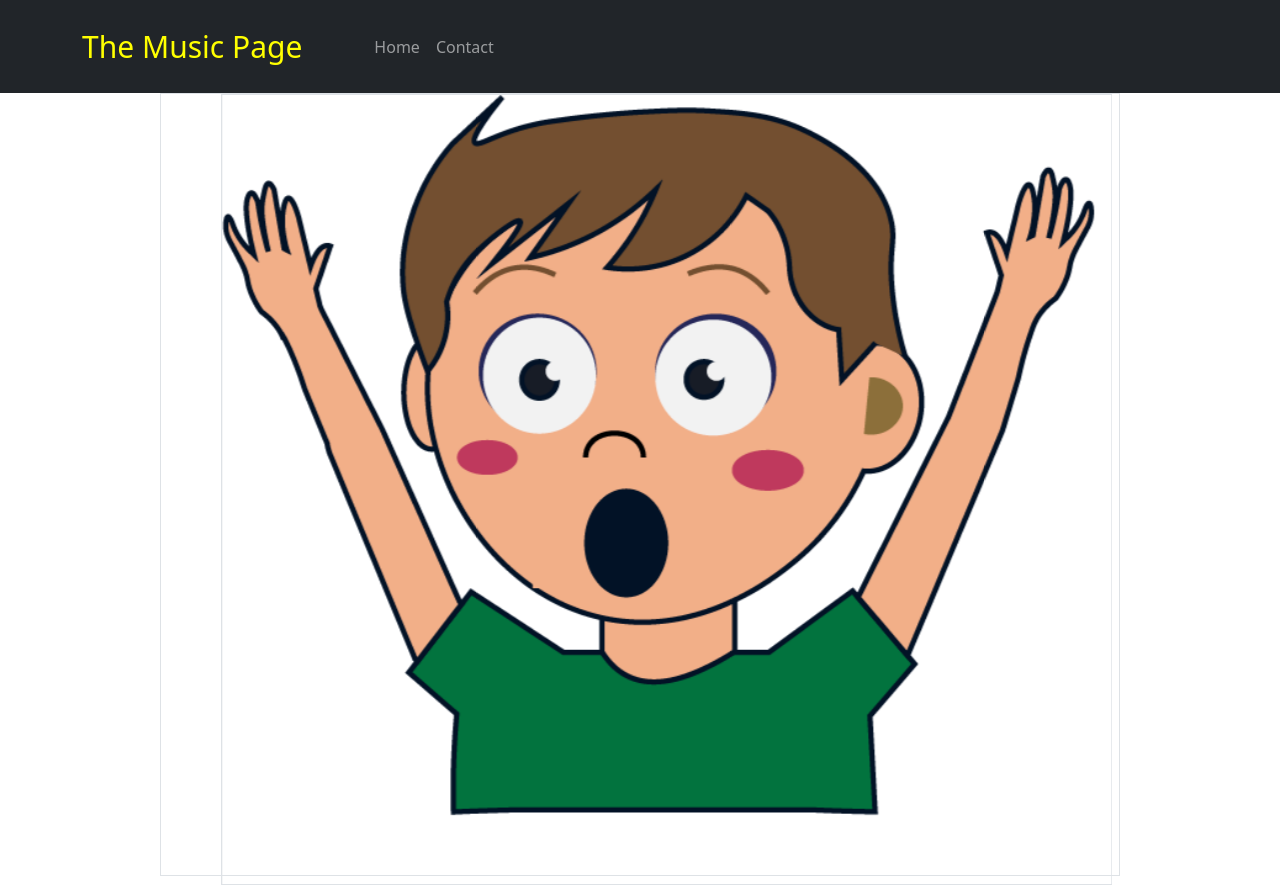
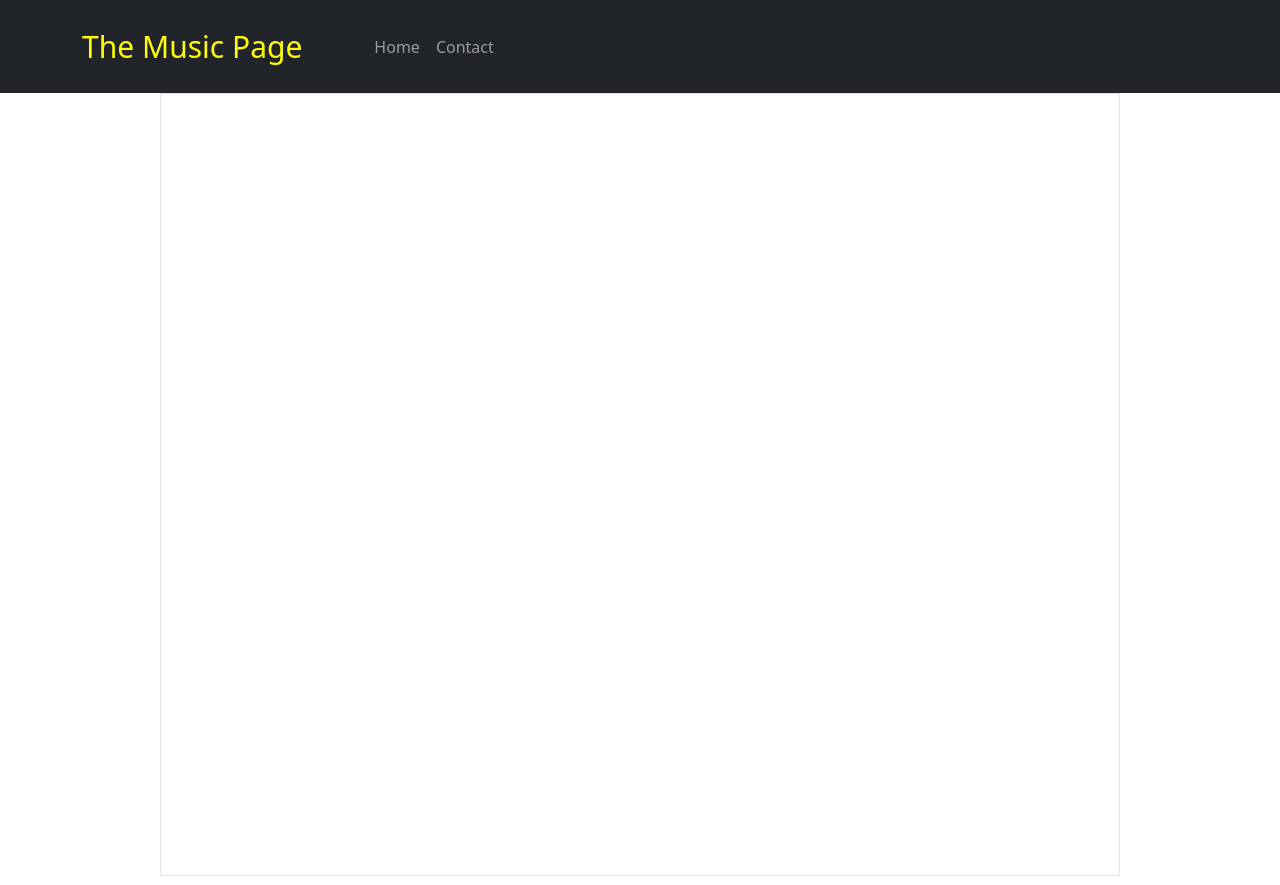
Before and after one commit to Kaladinge/js-frameworks-ma2, a React (Create React App) app: page /animation in a window 1280 px wide. Built offline with nearby package versions, Linux system fonts and the light colour scheme.

Commit message:
made boy run out of frame

```diff
--- a/src/index.css
+++ b/src/index.css
@@ -4,7 +4,7 @@
 }
 
 .boy-container {
-  animation: boy-disappear 4.4s;
+  animation: boy-disappear 5s;
   animation-fill-mode: forwards;
 }
 
@@ -14,21 +14,25 @@
 
 .boy3 {
   width: 93%;
-  animation: boy-appear 4.4s;
+  animation: boy-appear 8s;
   animation-fill-mode: forwards;
+  left: 50%;
 }
 
 @keyframes boy-appear {
   0% {
     opacity: 0;
   }
-
-  95% {
+  60% {
     opacity: 0;
   }
-
+  65% {
+    opacity: 1;
+    left: 50%;
+  }
   100% {
     opacity: 1;
+    left: -70%;
   }
 }
 
@@ -37,7 +41,7 @@
     opacity: 1;
   }
 
-  95% {
+  98% {
     opacity: 1;
   }
 
```
